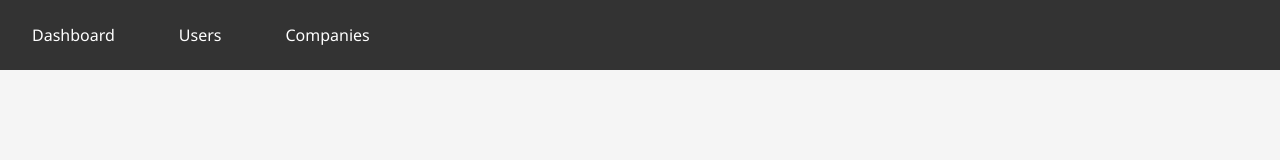
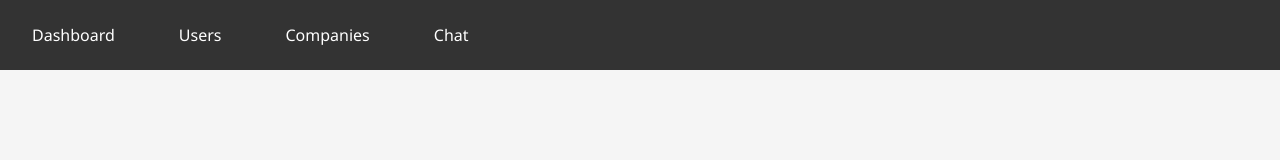
Before and after one commit to mAks-1/company_crud, a React (Create React App) app in the folder frontend/: page /login in a window 1280 px wide. Shown: the top 160 px of the page. Built offline with nearby package versions, Linux system fonts and the light colour scheme.

Commit message:
included ChatPage component

```diff
--- a/frontend/src/App.js
+++ b/frontend/src/App.js
@@ -1,22 +1,32 @@
 // App.js
-import React from 'react';
-import { BrowserRouter as Router, Routes, Route, Navigate } from 'react-router-dom';
-import { AuthProvider, useAuth } from './context/AuthContext';
-import LoginPage from './pages/auth/LoginPage';
-import DashboardPage from './pages/DashboardPage';
-import UsersPage from './pages/users/UsersPage';
+import React from "react";
+import {
+  BrowserRouter as Router,
+  Routes,
+  Route,
+  Navigate,
+} from "react-router-dom";
+import { AuthProvider, useAuth } from "./context/AuthContext";
+import LoginPage from "./pages/auth/LoginPage";
+import DashboardPage from "./pages/DashboardPage";
+import UsersPage from "./pages/users/UsersPage";
+import ChatPage from "./pages/chat/ChatPage";
 // import CompaniesPage from './pages/CompaniesPage';
-import CompaniesPage from './pages/companies/CompaniesPage'
-import UserFormPage from './pages/users/UserFormPage';
-import CompanyFormPage from './pages/companies/CompanyFormPage';
-import Navbar from './components/Navbar';
+import CompaniesPage from "./pages/companies/CompaniesPage";
+import UserFormPage from "./pages/users/UserFormPage";
+import CompanyFormPage from "./pages/companies/CompanyFormPage";
+import Navbar from "./components/Navbar";
+import Chat from "./pages/chat/Chat";
 
 const AppRoutes = () => {
   const { token } = useAuth();
 
   return (
     <Routes>
-      <Route path="/login" element={!token ? <LoginPage /> : <Navigate to="/" />} />
+      <Route
+        path="/login"
+        element={!token ? <LoginPage /> : <Navigate to="/" />}
+      />
 
       {token ? (
         <>
@@ -27,6 +37,7 @@ const AppRoutes = () => {
           <Route path="/companies" element={<CompaniesPage />} />
           <Route path="/companies/new" element={<CompanyFormPage />} />
           <Route path="/companies/:id" element={<CompanyFormPage />} />
+          <Route path="/chat" element={<ChatPage />} />
         </>
       ) : (
         <Route path="*" element={<Navigate to="/login" />} />
--- a/frontend/src/components/Navbar.js
+++ b/frontend/src/components/Navbar.js
@@ -1,52 +1,65 @@
-import React from 'react';
-import { Link, useNavigate } from 'react-router-dom';
-import { useAuth } from '../context/AuthContext';
+import React from "react";
+import { Link, useNavigate } from "react-router-dom";
+import { useAuth } from "../context/AuthContext";
 
 const Navbar = () => {
   const { logout, user, loading } = useAuth();
   const navigate = useNavigate();
 
   const handleLogout = async () => {
-    if (window.confirm('Are you sure you want to logout?')) {
+    if (window.confirm("Are you sure you want to logout?")) {
       try {
         await logout();
-        navigate('/login', { replace: true });
+        navigate("/login", { replace: true });
       } catch (error) {
-        console.error('Logout failed:', error);
-        alert('Logout failed. Please try again.');
+        console.error("Logout failed:", error);
+        alert("Logout failed. Please try again.");
       }
     }
   };
 
   return (
-    <nav style={{
-      display: 'flex',
-      padding: '1rem',
-      background: '#333',
-      color: 'white'
-    }}>
-      <Link style={{ color: 'white', marginRight: '1rem' }} to="/">Dashboard</Link>
-      <Link style={{ color: 'white', marginRight: '1rem' }} to="/users">Users</Link>
-      <Link style={{ color: 'white', marginRight: '1rem' }} to="/companies">Companies</Link>
+    <nav
+      style={{
+        display: "flex",
+        padding: "1rem",
+        background: "#333",
+        color: "white",
+      }}
+    >
+      <Link style={{ color: "white", marginRight: "1rem" }} to="/">
+        Dashboard
+      </Link>
+      <Link style={{ color: "white", marginRight: "1rem" }} to="/users">
+        Users
+      </Link>
+      <Link style={{ color: "white", marginRight: "1rem" }} to="/companies">
+        Companies
+      </Link>
+      <Link style={{ color: "white", marginRight: "1rem" }} to="/chat">
+        Chat
+      </Link>
 
       {user && (
-        <div style={{ marginLeft: 'auto', display: 'flex', alignItems: 'center' }}>
-          <span style={{ marginRight: '1rem' }}>
+        <div
+          style={{ marginLeft: "auto", display: "flex", alignItems: "center" }}
+        >
+          <span style={{ marginRight: "1rem" }}>
             Welcome, {user.username} ({user.role})
           </span>
           <button
             onClick={handleLogout}
             disabled={loading}
             style={{
-              padding: '0.5rem 1rem',
-              background: '#d9534f',
-              color: 'white',
-              border: 'none',
-              borderRadius: '4px',
-              cursor: 'pointer'
+              padding: "0.5rem 1rem",
+              background: "#d9534f",
+              color: "white",
+              border: "none",
+              borderRadius: "4px",
+              cursor: "pointer",
             }}
           >
-            {loading ? 'Logging out...' : 'Logout'}
+            {loading ? "Logging out..." : "Logout"}
           </button>
         </div>
       )}
--- a/frontend/src/pages/users/UsersPage.js
+++ b/frontend/src/pages/users/UsersPage.js
@@ -86,7 +86,6 @@ const UsersPage = () => {
                 <td>{user.role}</td>
                 <td>{user.active ? "Online" : "Offline"}</td>
                 <td>
-                  {/* Кнопка Edit - доступна для адмінів (включаючи себе) та менеджерів (крім адмінів) */}
                   {(currentUser?.role === "Admin" ||
                     (currentUser?.role === "Company manager" &&
                       user.role !== "Admin")) && (
@@ -98,7 +97,6 @@ const UsersPage = () => {
                     </button>
                   )}
 
-                  {/* Кнопка Delete - доступна тільки для адмінів (крім себе) та менеджерів (крім адмінів) */}
                   {(currentUser?.role === "Company manager" &&
                     user.role !== "Admin") ||
                   (currentUser?.role === "Admin" &&
```
